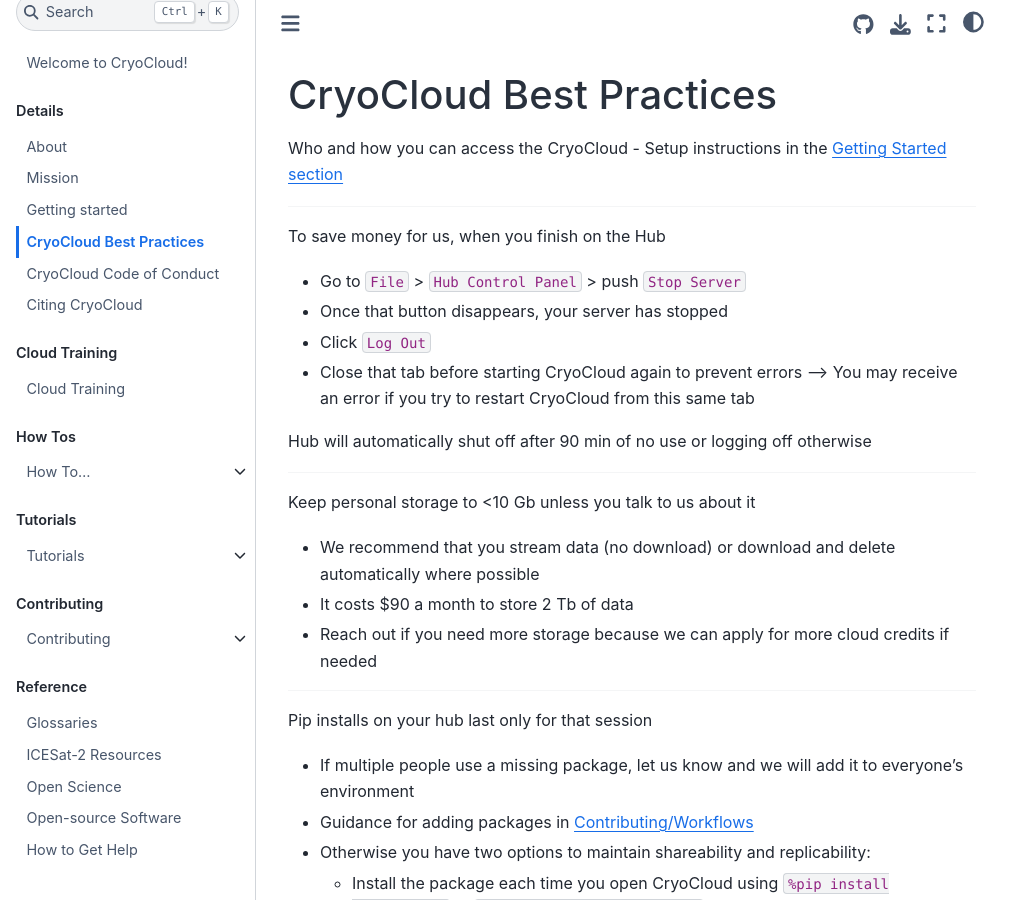
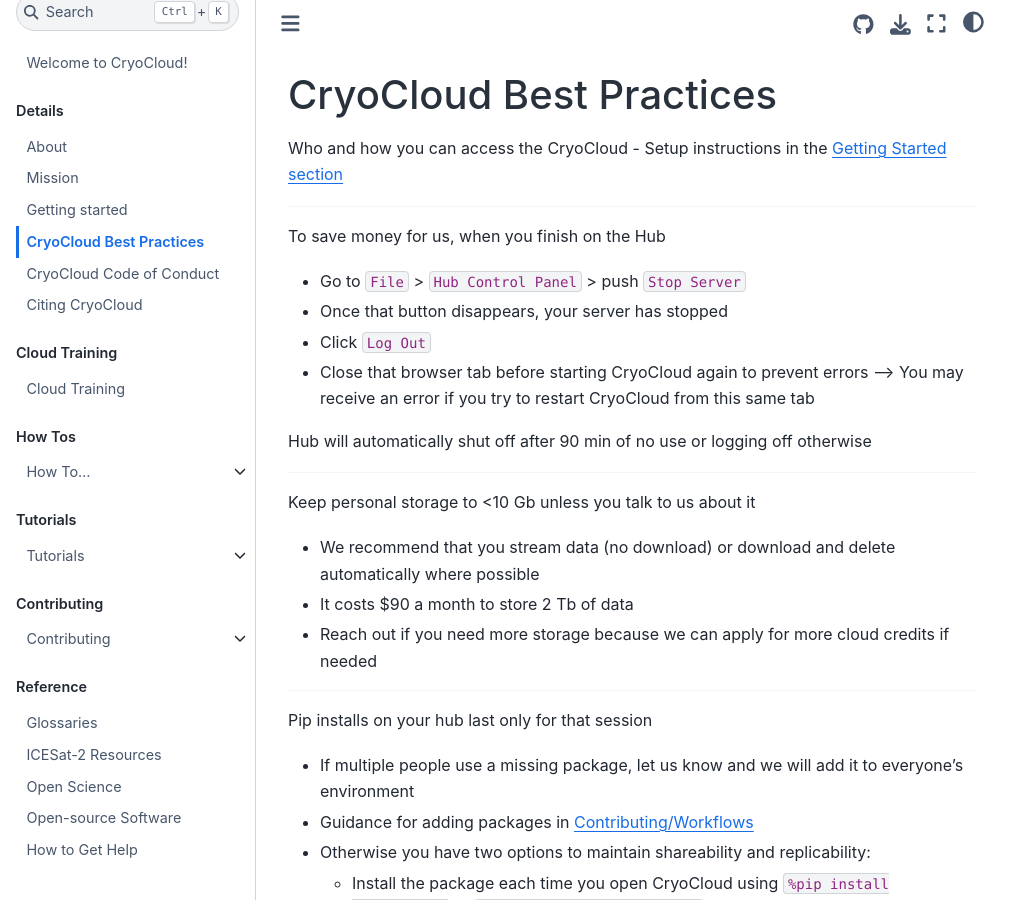
Before and after one commit to CryoInTheCloud/CryoCloudWebsite, a Jupyter Book: the page built from book/content/hub_best_practices.md, in a window 1280 px wide and 900 px high. Shown: the whole window, without its empty margins (0-1031 px from the left). Built offline with Jupyter Book 1.0.4 settings and Sphinx 7.4.7 and the Sphinx Book theme 1.1.4, drawn with Linux system fonts in a browser that asks for light colours; pages that are not in the unit, such as notebooks, are missing from menus.

Commit message:
Update hub_best_practices.md

```diff
--- a/book/content/hub_best_practices.md
+++ b/book/content/hub_best_practices.md
@@ -8,7 +8,7 @@
 * Go to `File` > `Hub Control Panel` > push `Stop Server`
 * Once that button disappears, your server has stopped
 * Click `Log Out`
-* Close that tab before starting CryoCloud again to prevent errors --> You may receive an error if you try to restart CryoCloud from this same tab
+* Close that browser tab before starting CryoCloud again to prevent errors --> You may receive an error if you try to restart CryoCloud from this same tab
 
 Hub will automatically shut off after 90 min of no use or logging off otherwise
 
```
